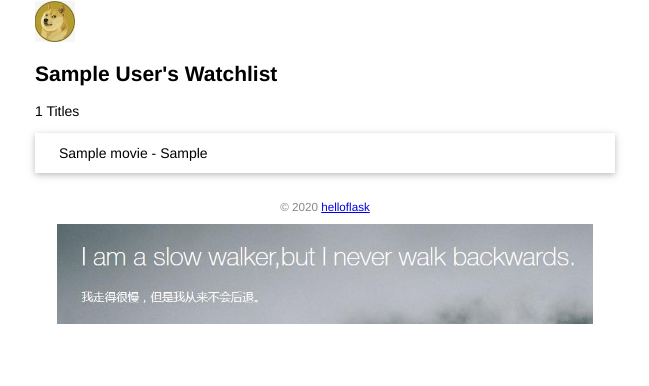
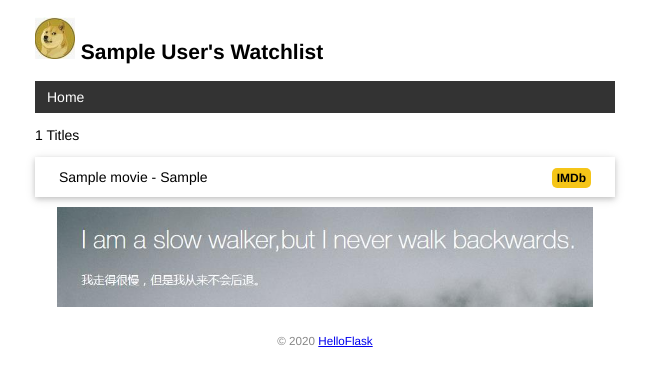
Before and after one commit to dreaminf/watchlist, a Flask app: page / in a window 1280 px wide. Shown: the top 386 px of the page, without its empty margins (315-964 px from the left). Run offline with Flask 2, Linux system fonts and the light colour scheme; tables that the repository leaves empty hold one stand-in row (values such as "Sample post").

Commit message:
Add base template and error template

```diff
--- a/app.py
+++ b/app.py
@@ -1,9 +1,11 @@
 import os
 import sys
+
+import click
 from flask import Flask, render_template
-import click
 # from flask import url_for
 from flask_sqlalchemy import SQLAlchemy  # 导入扩展类
+
 WIN = sys.platform.startswith('win')
 if WIN:
     prefix = 'sqlite:///'
@@ -24,9 +26,9 @@ class User(db.Model):  # 表名会是user (自动生成。小写处理)
 
 
 class Movie(db.Model):  # 表名会是movie
-    id = db.Column(db.Integer, primary_key=type)  #主键
+    id = db.Column(db.Integer, primary_key=type)  # 主键
     title = db.Column(db.String(60))  # 电影标题
-    year = db.Column(db.String(4))    # 电影年份
+    year = db.Column(db.String(4))  # 电影年份
 
 
 # 自定义命令 initdb
@@ -34,7 +36,7 @@ class Movie(db.Model):  # 表名会是movie
 @click.option('--drop', is_flag=True, help='Create after drop.')  # 设置选项
 def initdb(drop):
     """Initialize the database."""
-    if drop:    # 判断是否出入了选项
+    if drop:  # 判断是否出入了选项
         db.drop_all()
     db.create_all()
     click.echo('Initialized databases.')  # 输出提示信息
@@ -86,11 +88,31 @@ movies = [
 '''
 
 
+# 模版上下文处理函数  对于多个模版内都需要使用的变量 使用app.context_processor 装饰器注册一个模版上下文处理函数
+@app.context_processor
+def inject_user():  # 函数名可以随意修改
+    user = User.query.first()
+    return dict(user=user)  # 需要返回字典，等同于return {'user':user}
+
+
+'''
+这个函数返回的变量将会统一注入到每一个模版中的上下文环境中，因此可以直接在模版中使用
+'''
+
+
 @app.route('/')
 def index():
-    user = User.query.first()
+    # user = User.query.first()
     movies = Movie.query.all()
-    return render_template('index.html', user=user, movies=movies)
+    # return render_template('index_bak.html', user=user, movies=movies)
+    return render_template('index.html',  movies=movies)
+
+
+@app.errorhandler(404)  # 出入要处理的错误代码
+def page_not_found(e):  # 接收异常对象作为参数
+    # user = User.query.first()
+    # return render_template('404.html', user=user), 404  # 返回模版和状态码
+    return render_template('404.html'), 404  # 返回模版和状态码
 
 
 '''
--- a/static/style.css
+++ b/static/style.css
@@ -1,36 +1,81 @@
 @charset "UTF-8";
-body{
+body {
     margin: auto;
     max-width: 580px;
     font-size: 14px;
     font-family: Helvetica, Arial, sans-serif;
 }
+
+nav ul {
+    list-style-type: none;
+    margin: 0;
+    padding: 0;
+    overflow: hidden;
+    background-color: #333;
+}
+
+nav li {
+    float: left;
+}
+
+nav li a {
+    display: block;
+    color: white;
+    text-align: center;
+    padding: 8px 12px;
+    text-decoration: none;
+}
+
+nav li a:hover {
+    background-color: #111;
+}
+
 footer {
     color: #888888;
     margin-top: 15px;
     text-align: center;
     padding: 10px;
 }
+
 .avatar {
-        width: 40px;
+    width: 40px;
 }
-.movie-list{
+
+.movie-list {
     list-style-type: none;
     padding: 0;
     margin-bottom: 10px;
-    box-shadow: 0 2px 5px 0 rgba(0,0,0,0.16), 0 2px 10px 0 rgba(0,0,0,0.12);
+    box-shadow: 0 2px 5px 0 rgba(0, 0, 0, 0.16), 0 2px 10px 0 rgba(0, 0, 0, 0.12);
 }
-.movie-list li{
+
+.movie-list li {
     padding: 12px 24px;
     border-bottom: 1px solid #dddddd;
 }
-.movie-list li:last-child{
+
+.movie-list li:last-child {
     border-bottom: none;
 }
-.movie-list li:hover{
+
+.movie-list li:hover {
     background-color: #f8f9fa;
 }
-.totoro{
+
+.float-right {
+    float: right;
+}
+
+.imdb {
+    font-size: 12px;
+    font-weight: bold;
+    color: black;
+    text-decoration: none;
+    background: #F5C518;
+    border-radius: 5px;
+    padding: 3px 5px;
+}
+
+.totoro {
     display: block;
     margin: 0 auto;
     height: 100px;
--- /dev/null
+++ b/templates/404.html
@@ -0,0 +1,6 @@
+{% extends 'base.html' %}
+{% block content %}
+<ul class="movie-list">
+    <li>Page Not Found - 404 <span class="float-right"> <a href="{{ url_for('index') }}">Go Back</a> </span></li>
+</ul>
+{% endblock %}
--- /dev/null
+++ b/templates/base.html
@@ -0,0 +1,25 @@
+<!DOCTYPE html>
+<html lang="en">
+<head>{% block head %}
+    <meta charset="utf-8">
+    <meta name="viewport" content="width=device-width, initial-s cale=1.0">
+    <title>{{ user.name }}'s Watchlist</title>
+    <link rel="icon" href="{{ url_for('static', filename='favicon.ico') }}">
+    <link rel="stylesheet" href="{{ url_for('static', filename='style.css') }}" type="text/css">
+    {% endblock %}
+</head>
+<body>
+<h2><img alt="Avatar" class="avatar" src="{{ url_for('static', filename='images/ico.jpg') }}">
+    {{ user.name }}'s Watchlist
+</h2>
+<nav>
+    <ul>
+        <li><a href="{{ url_for('index') }}">Home</a></li>
+    </ul>
+</nav>
+{% block content %}{% endblock %}
+<footer>
+    <small>&copy; 2020 <a href="http://helloflask.com/tutori al">HelloFlask</a></small>
+</footer>
+</body>
+</html>
--- a/templates/index.html
+++ b/templates/index.html
@@ -1,29 +1,16 @@
-<!DOCTYPE html>
-<html lang="en">
-<head>
-    <meta charset="UTF-8">
-    <title>{{ name }}'s Watchlist</title>
-    <link rel="icon" href="{{  url_for('static',filename='favicon.ico') }}">
-    <link rel="stylesheet" href="{{ url_for('static',filename='style.css') }}" type="text/css">
-</head>
-<!--
-提示 在 Python 脚本里， url_for() 函数需要从 flask 包中导入，而在模 板中则可以直接使用，因为 Flask
-把一些常用的函数和对象添加到了模板上下 文（环境）里。
--->
-<body>
-<img class="avatar" src="{{  url_for('static',filename='images/ico.jpg') }}" alt="Avatar">
-<h2>{{ user.name }}'s Watchlist</h2>
-{# 使用length 过滤器获取movies 变量的长度 #}
+{% extends 'base.html' %}
+<!--提示 默认的块重写行为是覆盖，如果你想向父块里追加内容，可以在子块中使 用 super() 声明，即 {{ super() }} 。-->
+{% block content %}
 <p>{{ movies|length }} Titles</p>
-<ul class="movie-list">
-    {% for movie in movies  %}  {# 迭代movies变量 #}
-    <li>{{movie.title}} - {{movie.year}}</li> {# 等同于movie['title'] #}
-    {% endfor %}  {# 使用endfor 标签结束 for语句 #}
+<ul class="movie-list"> {% for movie in movies %}
+    <li>{{ movie.title }} - {{ movie.year }}
+        <span class="float-right">
+            <a class="imdb"  href="https://www.imdb.com/find?q={{ movie.title }}" target="_blank"
+               title="Find this movie on IMDb"> IMDb</a>
+        </span>
+    </li>
+    {% endfor %}
 </ul>
-<footer>
-    <small>&copy; 2020 <a href="http://www.baidu.com">helloflask</a></small>
-</footer>
-<img class="totoro" src="{{  url_for('static',filename='images/foo.jpg') }}" alt="Walking Totoro">
-
-</body>
-</html>
+<img alt="Walking Totoro" class="totoro" src="{{ url_for('static', filename='images/foo.jpg') }}"
+           title="to-to-ro">
+{% endblock %}
```
Also changed, not shown: templates/404_bak.html (added, +20 -0 lines), templates/index_bak.html (added, +29 -0 lines).
